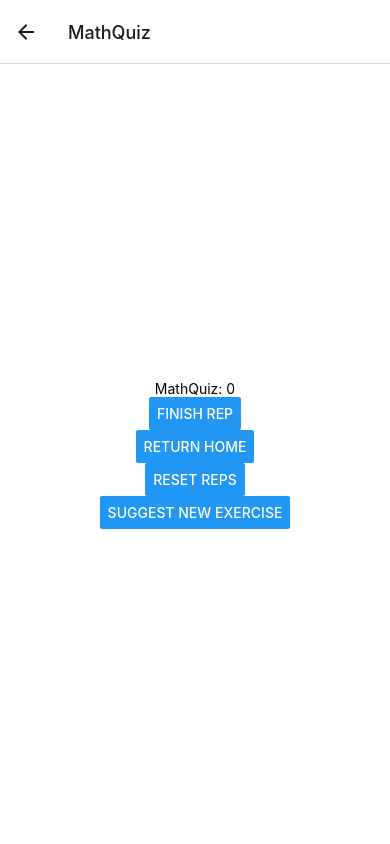
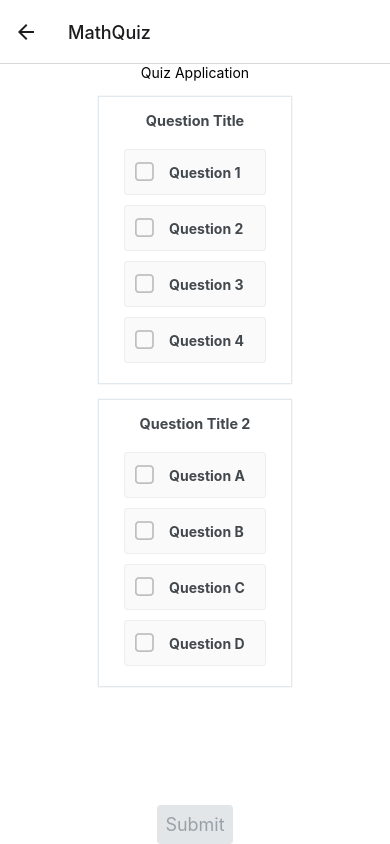
Before and after one commit to alanpnguyen123/portfolio2, a React Native app in the folder quizapp/: screen /Home in a window 390 px wide. Both pictures are taken after a click on the button "MATHQUIZ". Built offline with nearby package versions, Linux system fonts and the light colour scheme.

Commit message:
April 25, 2022 5:10 PM

```diff
--- a/quizapp/screens/MathQuiz.js
+++ b/quizapp/screens/MathQuiz.js
@@ -1,23 +1,121 @@
 import { StatusBar } from 'expo-status-bar';
-import {  Text, View, Button } from 'react-native';
 import { useCallback, useState } from 'react';
+import { FlatList, StyleSheet, Text, View } from 'react-native';
+import { Button, Card, CheckBox } from 'react-native-elements';
 import { styles } from '../App'
 
-export default function QuizScreen({ navigation, route }) {
-  let { quizKey, quizList } = route.params
-  let [count, setCount] = useState(0)
-  let currentExercise = quizList.find(ex => ex.key === quizKey)
-  let suggestion = useCallback(() => {
-    navigation.navigate("RepetitionExercise", { quizKey: currentExercise.suggestedKey, count: 0 })
-  })
-  return (
+
+let questions = [
+  {
+    title: "Question Title",
+    multipleAnswers: true,
+    answers: [
+      { correct: false, title: "Question 1" },
+      { correct: true, title: "Question 2" },
+      { correct: true, title: "Question 3" },
+      { correct: true, title: "Question 4" },
+
+
+    ]
+  },
+  {
+    title: "Question Title 2",
+    multipleAnswers: true,
+    answers: [
+      { correct: false, title: "Question A" },
+      { correct: true, title: "Question B" },
+      { correct: false, title: "Question C" },
+      { correct: false, title: "Question D" },
+
+
+    ]
+  }
+]
+export default function App() {
+  let [score, setScore] = useState()
+  let [answers, setAnswers] = useState([])
+  let checkAnswers = useCallback((data, qAnswers) => {
+    console.log("Checkin Answers")
+    let answersCorrect = true
+    console.log(data, qAnswers[i])
+    for (let i = 0; i < data.answers.lenth; i++) {
+      let qCorrect
+      if (data.answers[i].correct) {
+        qCorrect = qAnswers.includes(i)
+      } else {
+        qCorrect = !qAnswers.includes(i)
+      }
+      answersCorrect = answersCorrect && qCorrect
+    }
+    if (answersCorrect) {
+      console.log("Adding one to Score")
+      setScore(prevScore => {
+        if (prevScore !== undefined) {
+          return prevScore + 1
+        } else {
+          return 1
+        }
+      })
+    } else {
+      console.log("Setting score to 0")
+      setScore(prevScore => prevScore === undefined ? 0 : prevScore)
+    }
+  }, [answers, score])
+  return <>
     <View style={styles.container}>
-      <Text>{currentExercise.name}: {count}</Text>
-      <Button onPress={() => setCount(count => count + 1)} title="Finish Rep"></Button>
-      <Button onPress={() => navigation.navigate("Home")} title="Return Home"></Button>
-      <Button onPress={() => setCount(0)} title="Reset Reps"></Button>
-      <Button onPress={suggestion} title="Suggest New Exercise"></Button>
+      <Text>Quiz Application</Text>
+      <FlatList data={questions} renderItem={({ item, index }) =>
+        <Question showAnswers={score !== undefined} data={item} key={index}
+          setAnswer={
+            (answer) => {
+              console.log("Setting the answers for " + index)
+              console.log(answers)
+              setAnswers(prev => {
+                prev[index] = answer
+                return [...prev]
+              })
+            }}
+          answers={answers[index]}>
+        </Question>
+      }> </FlatList>
+      <Button title="Submit" onPress={() => questions.forEach((q, i) => checkAnswers(q, answers[i]))} disabled={answers.length == 0}></Button>
+      {score !== undefined ? <Text>Score: {score}</Text> : undefined}
       <StatusBar style="auto" />
     </View>
-  )
+  </>
 }
+
+function Question({ data, answers, setAnswers, showAnswers }) {
+  let selectAnswer = useCallback((index) => {
+    console.log("onPress()", index, answers);
+    if (answers === undefined) {
+      answers = []
+    }
+    if (!answers.includes(index)) {
+      answers.push(index);
+      setAnswers([...answers])
+      console.log(`new answers for ${data.title} `, ...answers)
+    } else {
+      answers = answers.filter(i => i !== index)
+      setAnswers([...answers])
+      console.log("new answers: ", ...answers)
+    }
+  }, [answers])
+  return (
+    <>
+      <Card>
+        <Card.Title>{data.title}</Card.Title>
+        <View>
+          {data.answers.map(
+            (answer, index) =>
+              <CheckBox key={index} textStyle={showAnswers && !answer.correct ? styles.incorrect : undefined} checked={answers ? answers.includes(index) : false}
+                onIconPress={() => selectAnswer(index)}
+                onPress={() => selectAnswer(index)}
+                title={answer.title}>
+              </CheckBox>
+          )}
+        </View>
+      </Card>
+    </>
+  );
+}
```
